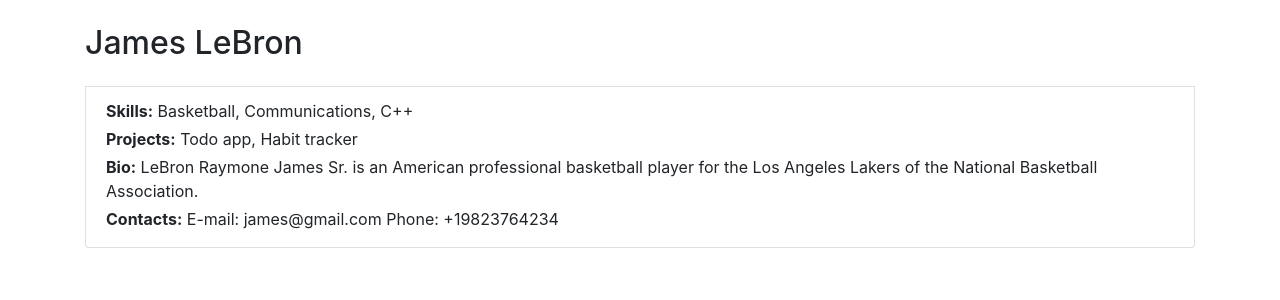
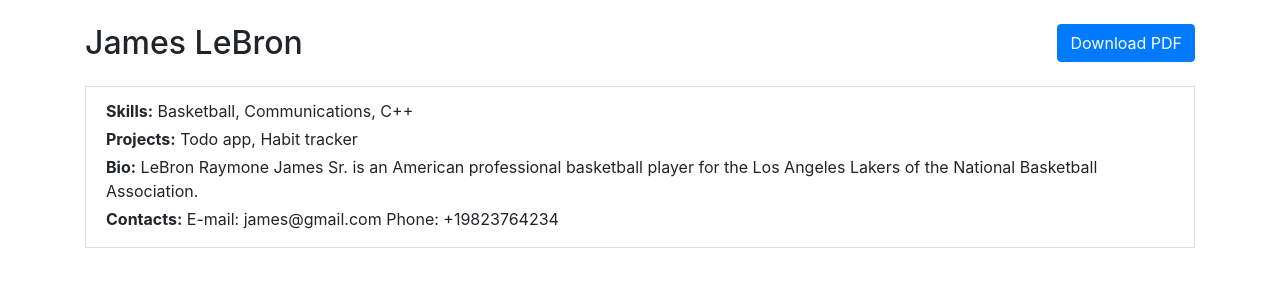
Before and after one commit to Misha4231/Django-Developer-Practical-Test, a Django app: page /cv/1/ in a window 1280 px wide. Shown: the top 300 px of the page. Run offline with Django 5.2, Linux system fonts and the light colour scheme; data comes from the database, SQL or seed files in the repository.

Commit message:
pdf generation

```diff
--- a/CVProject/CVProject/settings.py
+++ b/CVProject/CVProject/settings.py
@@ -117,6 +117,7 @@
 # https://docs.djangoproject.com/en/5.2/howto/static-files/
 
 STATIC_URL = 'static/'
+STATICFILES_DIRS =[BASE_DIR / 'static']
 
 # Default primary key field type
 # https://docs.djangoproject.com/en/5.2/ref/settings/#default-auto-field
--- a/CVProject/main/templates/base.html
+++ b/CVProject/main/templates/base.html
@@ -4,7 +4,7 @@
     <meta charset="UTF-8">
     <meta name="viewport" content="width=device-width, initial-scale=1.0">
     <title>{% block title %}{% endblock %}</title>
-    <link rel="stylesheet" href="https://cdn.jsdelivr.net/npm/bootstrap@4.4.1/dist/css/bootstrap.min.css" integrity="sha384-Vkoo8x4CGsO3+Hhxv8T/Q5PaXtkKtu6ug5TOeNV6gBiFeWPGFN9MuhOf23Q9Ifjh" crossorigin="anonymous">
+    <link rel="stylesheet" href="https://cdn.jsdelivr.net/npm/bootstrap@4.6.2/dist/css/bootstrap.min.css">
 </head>
 <body>
     {% block content %}{% endblock %}
--- a/CVProject/main/templates/detail.html
+++ b/CVProject/main/templates/detail.html
@@ -4,7 +4,14 @@
 
 {% block content %}
     <div class="container mt-4">
-        <h2 class="mb-4">{{ cv.firstname }} {{ cv.lastname }}</h2>
+        <div class="d-flex justify-content-between">
+            <h2 class="mb-4">{{ cv.firstname }} {{ cv.lastname }}</h2>
+            {% if not pdf %}
+                <a href="{% url 'cv-pdf' cv.pk %}">
+                    <button class="btn btn-primary">Download PDF</button>
+                </a>
+            {% endif %}
+        </div>
 
         <div class="list-group-item">
             <p class="mb-1"><strong>Skills:</strong> {{ cv.skills }}</p>
--- a/CVProject/main/urls.py
+++ b/CVProject/main/urls.py
@@ -1,8 +1,9 @@
 from django.urls import path
 
-from .views import home, cv
+from .views import home, cv, render_cv_pdf
 
 urlpatterns = [
     path('', home, name='home'),
-    path('cv/<int:id>/', cv, name='cv')
+    path('cv/<int:id>/', cv, name='cv'),
+    path('cv/<int:id>/pdf', render_cv_pdf, name='cv-pdf'),
 ]
--- a/CVProject/main/views.py
+++ b/CVProject/main/views.py
@@ -1,6 +1,8 @@
 from django.shortcuts import render
-from django.http import HttpRequest
+from django.http import HttpRequest, HttpResponse
 from django.shortcuts import get_object_or_404
+from weasyprint import HTML
+from django.template.loader import render_to_string
 
 from .models import CV
 
@@ -11,3 +13,16 @@
 def cv(request: HttpRequest, id: int):
     cv = get_object_or_404(CV, pk=id)
     return render(request, 'detail.html', {'cv': cv})
+
+def render_cv_pdf(request: HttpRequest, id: int):
+    # Get html
+    cv = get_object_or_404(CV, pk=id)
+    html_string = render_to_string('detail.html', {'cv': cv, 'pdf': True})
+
+    # Assemble pdf response
+    pdf_file = HTML(string=html_string, base_url=request.build_absolute_uri()).write_pdf()
+
+    response = HttpResponse(pdf_file, content_type='application/pdf')
+    response['Content-Disposition'] = 'attachment; filename="CV.pdf"'
+
+    return response
```
